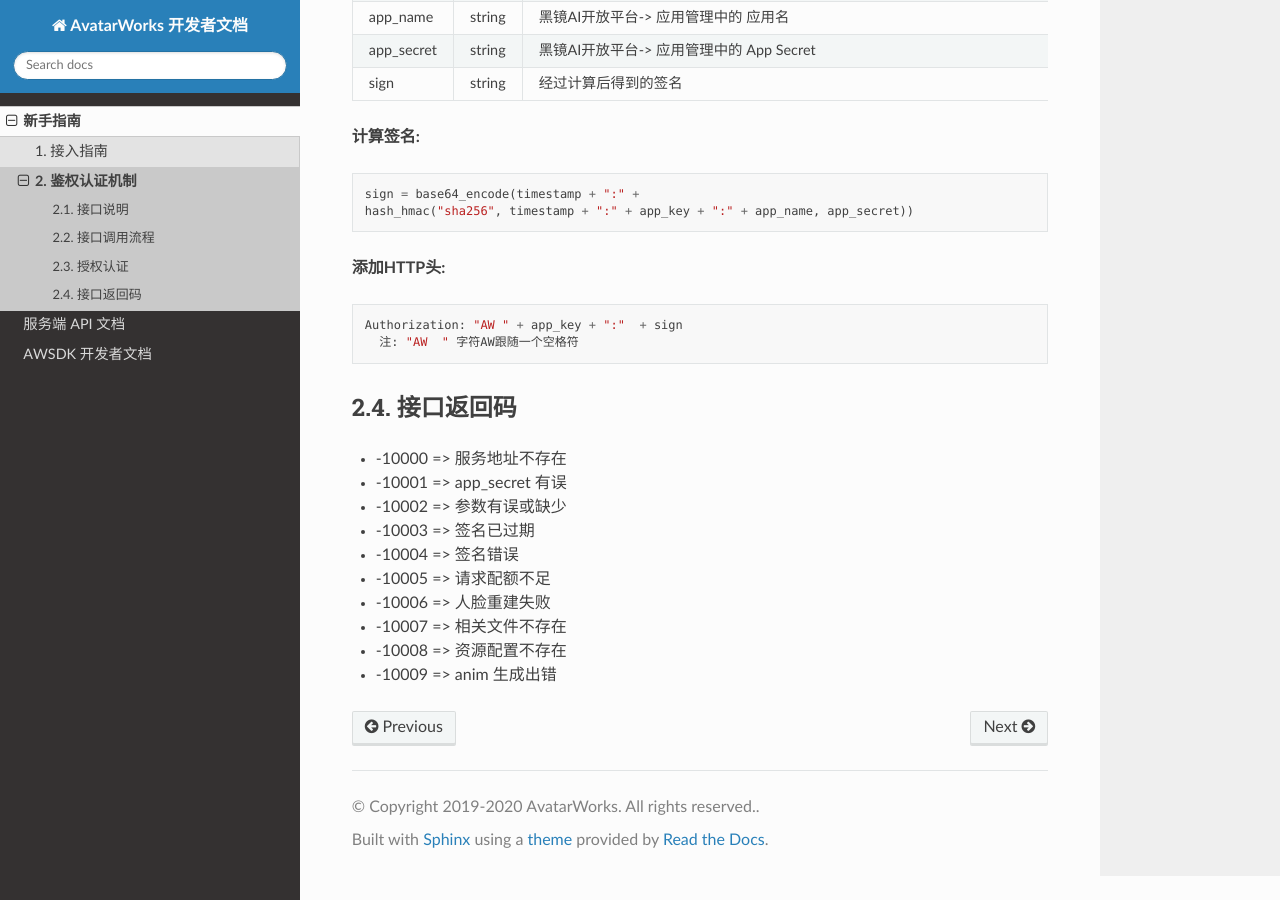
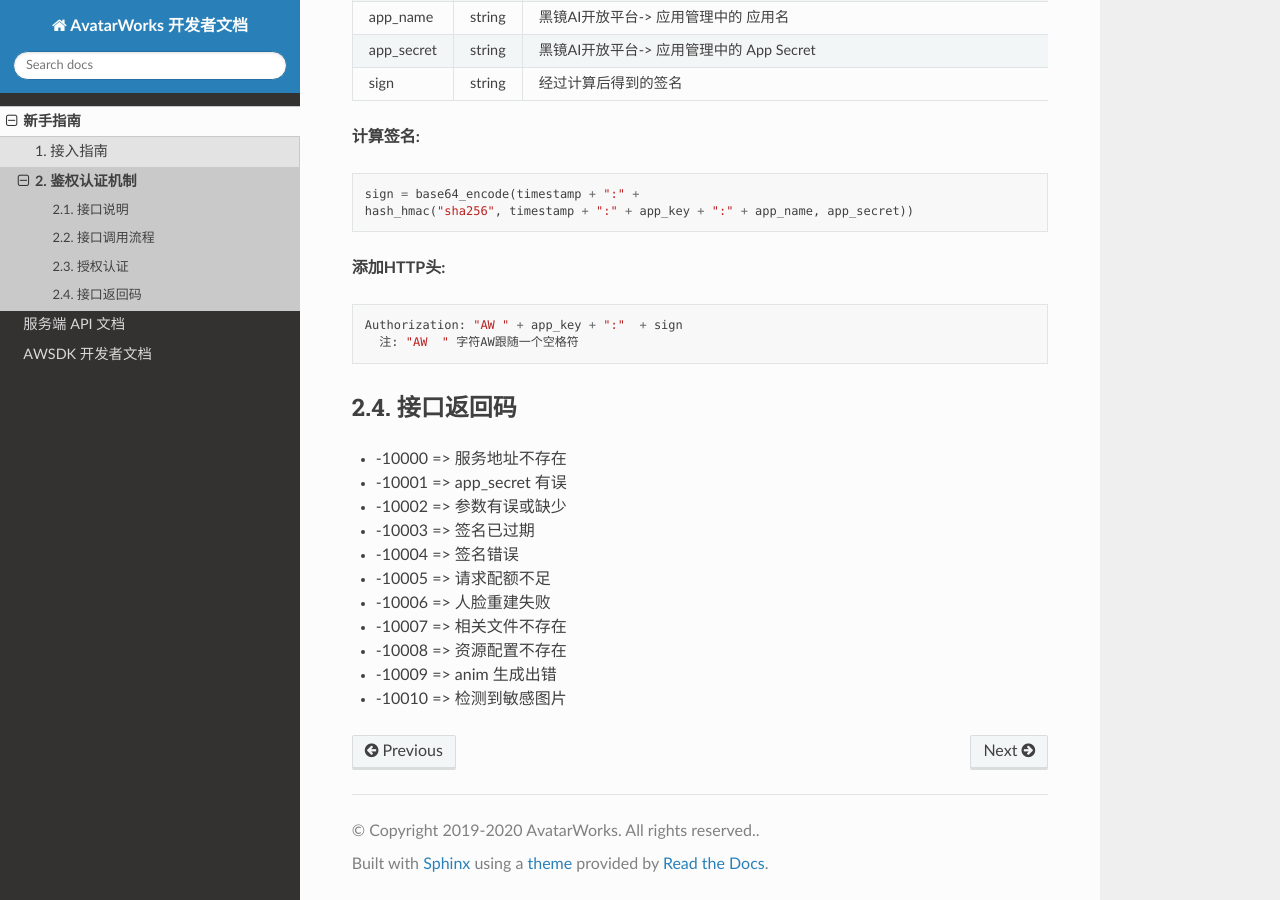
Before and after one commit to avatarworks/doc, a Sphinx documentation site: the page built from source/beginning/auth.rst, in a window 1280 px wide and 900 px high, scrolled down 875 px. Built offline with Sphinx 7.4.7 and the Read the Docs theme 2.0.0, drawn with Linux system fonts in a browser that asks for light colours.

Commit message:
Update auth.rst

```diff
--- a/source/beginning/auth.rst
+++ b/source/beginning/auth.rst
@@ -80,3 +80,5 @@ API 使用 hmac 签名，通过提取请求中的重要字段并使用用户或
 - -10008 => 资源配置不存在
 
 - -10009 => anim 生成出错
+
+- -10010 => 检测到敏感图片
```
